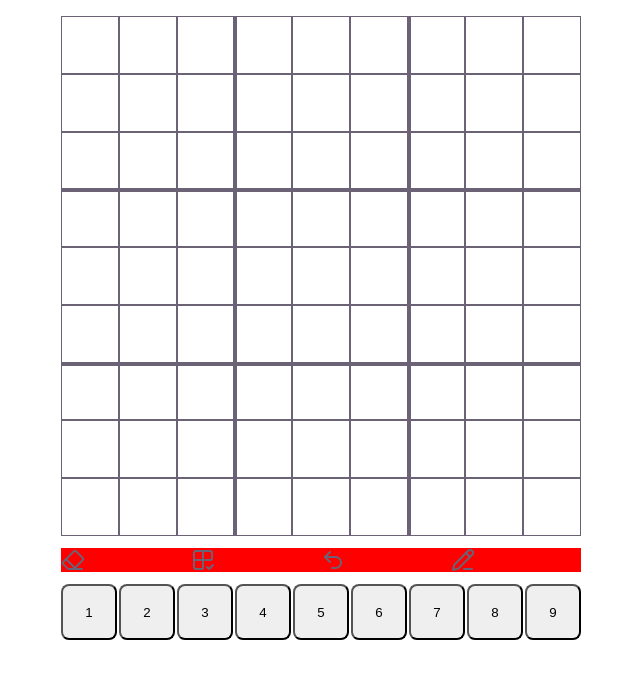
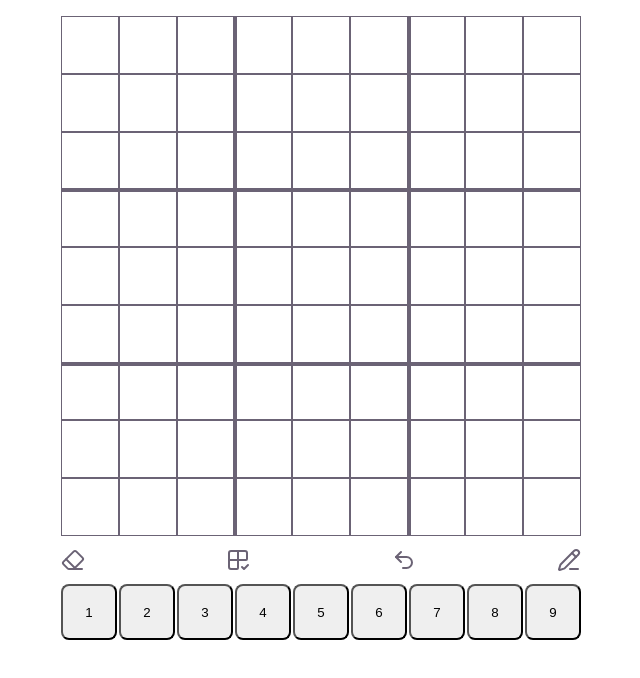
Before and after one commit to olikve02/Sudoku-Helper, a React (Vite) app: page / in a window 1280 px wide. Shown: the top 678 px of the page, without its empty margins (319-959 px from the left). Built offline with nearby package versions, Linux system fonts and the light colour scheme.

Commit message:
style: fixed positions of icons

```diff
--- a/src/App.css
+++ b/src/App.css
@@ -47,11 +47,9 @@
 }
 
 .icon-row{
+  display: flex;
+  justify-content: space-between;
   width: min(92vw, 520px);
-  display: grid;
-  grid-template-columns: repeat(4, minmax(0, 1fr));
-  background-color: red;
-  outline-color: red;
 }
 
 .border-top-thick {
```
